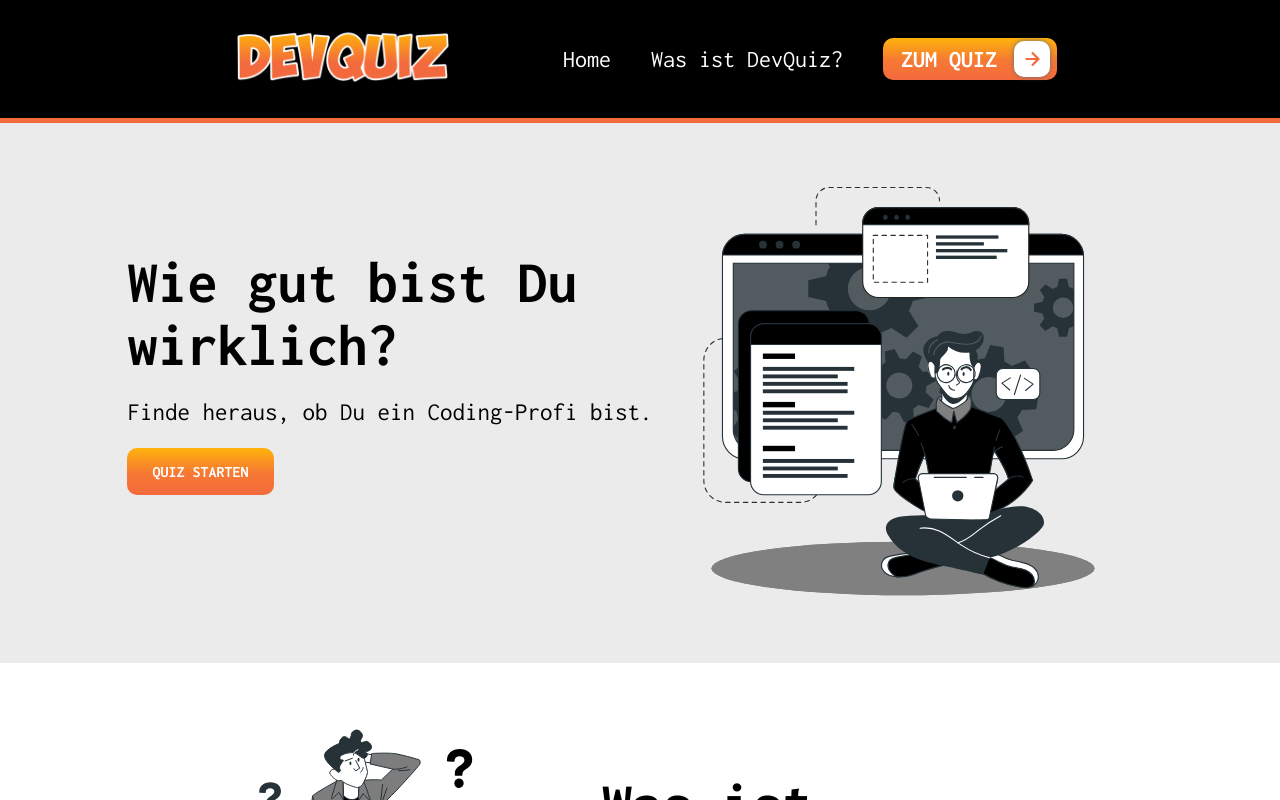
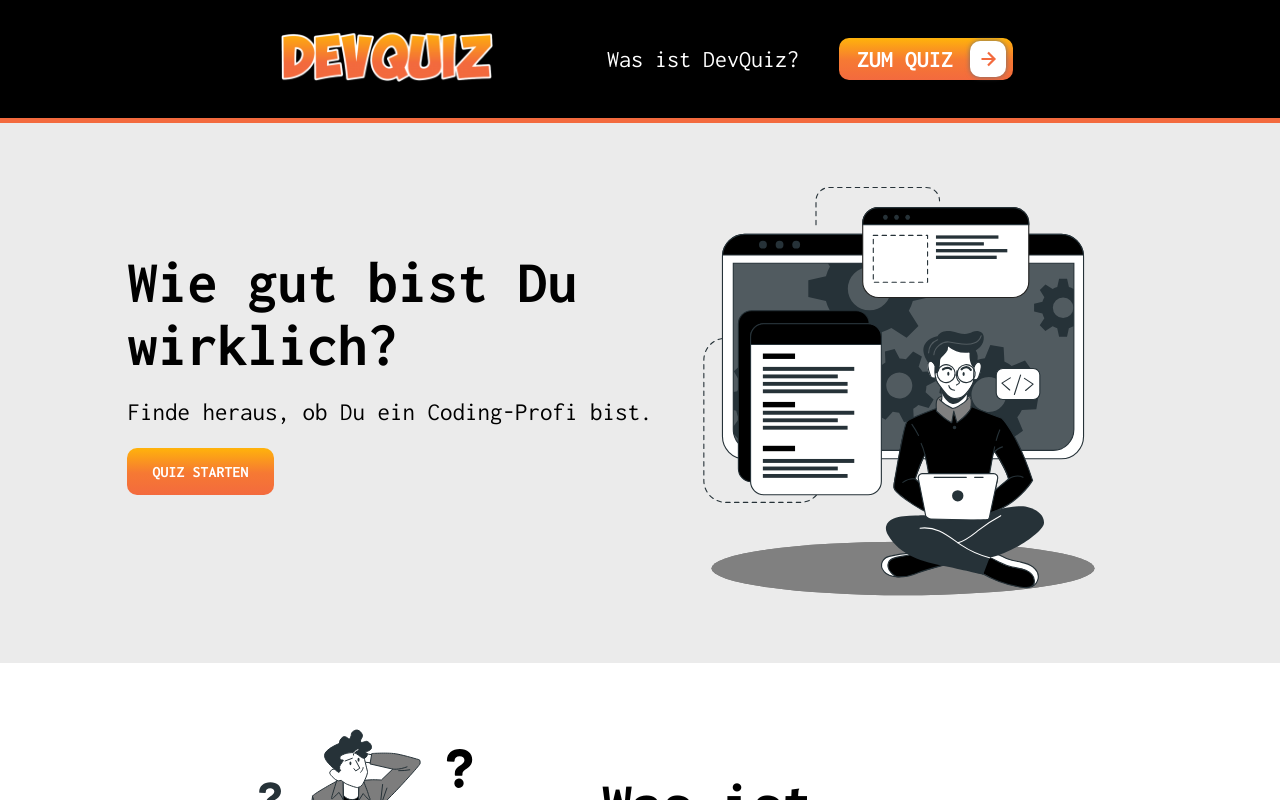
Before and after one commit to cengizcinar01/quiz-app, a React (Vite) app: page / in a window 1280 px wide. Shown: the top 800 px of the page. Built offline with nearby package versions, Linux system fonts and the light colour scheme.

Commit message:
refactor: Remove Home link and add hover effect to Quiz link in component

```diff
--- a/src/components/header.jsx
+++ b/src/components/header.jsx
@@ -35,17 +35,12 @@ export default function Header({ currentPage, changePage, resetQuiz }) {
                     ) : (
                         <>
                             <li>
-                                <a className="nav-link" onClick={() => changePage('home')}>
-                                    Home
-                                </a>
-                            </li>
-                            <li>
                                 <a className="nav-link" href="#info-section">
                                     Was ist DevQuiz?
                                 </a>
                             </li>
                             <li>
-                                <a className="nav-link quiz-nav-btn" onClick={() => changePage('quizInfo')}>
+                                <a className="nav-link quiz-nav-btn hover-text" onClick={() => changePage('quizInfo')}>
                                     Zum Quiz
                                     <div className="arrow-right-icon-container">
                                         <img src={arrowIcon} alt="" />
```
